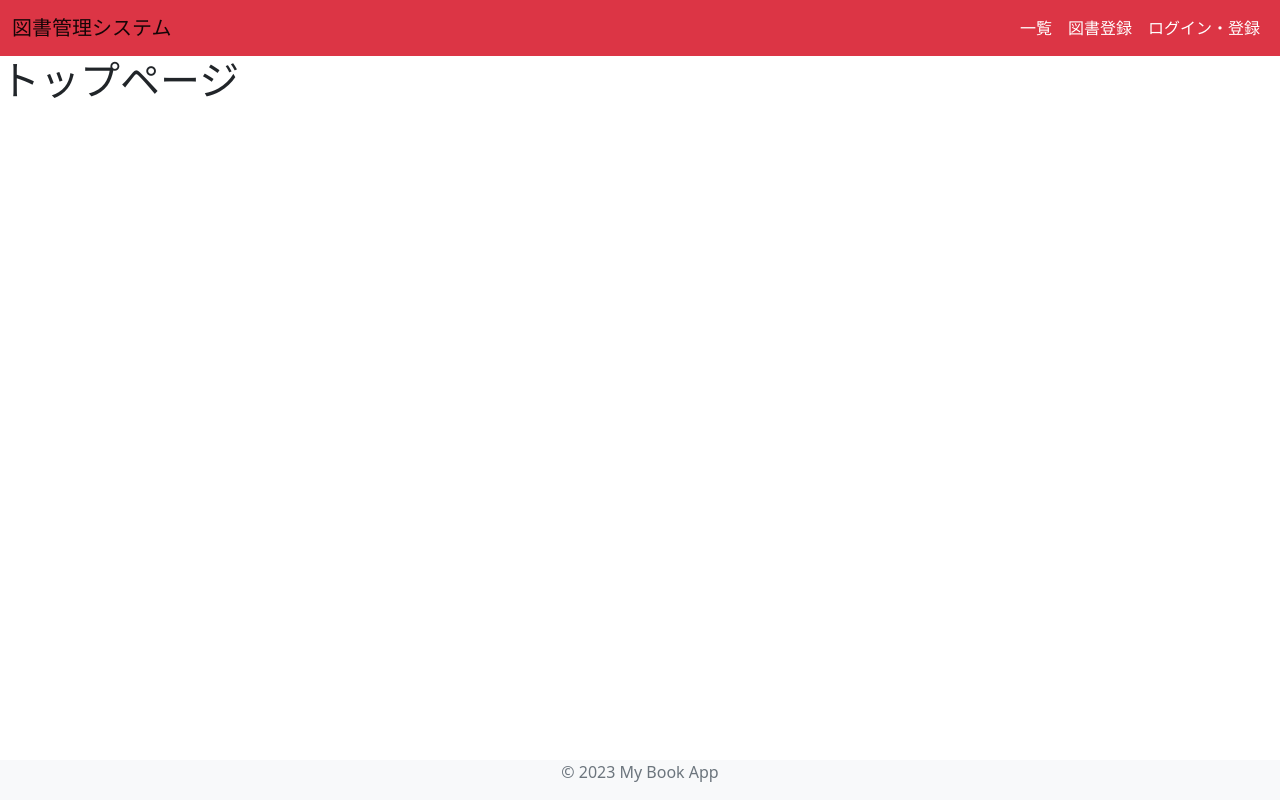
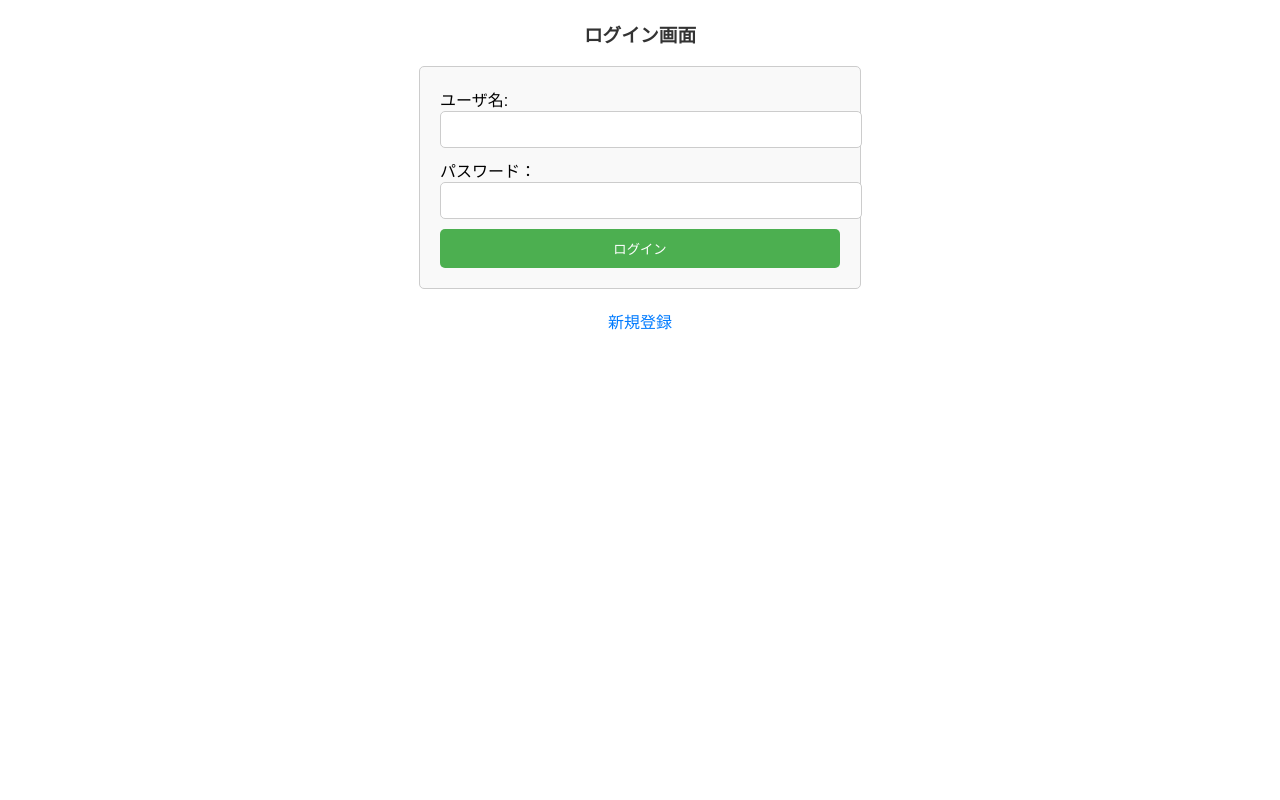
Before and after one commit to yutta444/book-management, a Flask app: page / in a window 1280 px wide. Run offline with Flask 3, Linux system fonts and the light colour scheme.

Commit message:
機能の追加

```diff
--- a/app.py
+++ b/app.py
@@ -5,6 +5,7 @@ import random
 from datetime import timedelta
 
 app = Flask(__name__)
+app.secret_key = ''.join(random.choices(string.ascii_letters, k=256))
 
 # レイアウトサンプル
 
@@ -12,6 +13,15 @@ app = Flask(__name__)
 @app.route('/')
 def sample_top():
     return render_template('index.html')
+
+# 図書登録遷移
+
+
+@app.route('/book')
+def book_register():
+    return render_template('book.html')
+
+# 図書登録
 
 
 @app.route('/book_exe', methods=['POST'])
@@ -33,19 +43,130 @@ def book_exe():
 
 
 @app.route('/list')
-def sample_list():
+def list_exe():
     book_list = db.select_all_books()
     return render_template('list.html', books=book_list)
 
+# 図書削除
+
+
+@app.route('/book_delete', methods=['GET'])
+def book_delete():
+    book_id = request.args.get('id')
+    return render_template('book_delete.html', id=book_id)
+
+# 図書削除
+
+
+@app.route('/book_delete', methods=['post'])
+def book_delete_exe():
+    id = request.form.get('id')
+    db.delete_book(id)
+    book_list = db.select_all_books()
+    return render_template('mypage.html', books=book_list)
+
 
 @app.route('/book')
-def sample_register():
-    return render_template('book.html')
+def delete_exe():
+    return render_template('book_delete.html')
 
 
-@app.route('/search')
-def sample_search():
-    return render_template('search.html')
+# 他の関数定義の後にsearch_books関数を追加
+
+@app.route('/search_books', methods=['POST'])
+def search_books():
+    search_query = request.form.get('search_query')
+
+    # 検索クエリが入力されている場合にのみ検索を実行
+    if search_query:
+        connection = db.get_connection()
+        cursor = connection.cursor()
+
+        # 部分一致で書籍を検索
+        sql = "SELECT isbn, title, author, publisher, pages FROM book_management WHERE title LIKE %s"
+        cursor.execute(sql, ('%' + search_query + '%',))
+        search_results = cursor.fetchall()
+
+        cursor.close()
+        connection.close()
+
+        return render_template('search.html', books=search_results)
+    else:
+        # 検索クエリが入力されていない場合は、書籍リストを表示
+        book_list = db.select_all_books()
+        return render_template('search.html', books=book_list)
+
+
+@app.route('/', methods=['GET'])
+def index():
+    msg = request.args.get('msg')
+
+    if msg == None:
+        return render_template('index.html')
+    else:
+        return render_template('index.html', msg=msg)
+
+
+@app.route('/', methods=['POST'])
+def login():
+    user_name = request.form.get('username')
+    password = request.form.get('password')
+
+    # ログイン判定
+    if db.login(user_name, password):
+        session['user'] = True  # session にキー：'user', バリュー:True を追加
+        session['username'] = user_name
+        session.permanent = True  # session の有効期限を有効化
+        app.permanent_session_lifetime = timedelta(
+            minutes=1)  # session の有効期限を 5 分に設定
+        return redirect(url_for('mypage'))
+    else:
+        error = 'ユーザ名またはパスワードが違います。'
+
+        # dictで返すことでフォームの入力量が増えても可読性が下がらない。
+        input_data = {'user_name': user_name, 'password': password}
+        return render_template('index.html', error=error, data=input_data)
+
+
+@app.route('/mypage', methods=['GET'])
+def mypage():
+    # session があれば mypage.html を表示
+    if 'user' in session:
+        book_list = db.select_all_books()
+        return render_template('mypage.html', books=book_list)
+    else:
+        return redirect(url_for('index'))  # session がなければログイン画面にリダイレクト
+
+# 図書の詳細表示
+
+
+@app.route('/detail', methods=['GET'])
+def book_detail():
+    id = request.args.get('id')
+    isbn = request.args.get('isbn')
+    title = request.args.get('title')
+    author = request.args.get('author')
+    publisher = request.args.get('publisher')
+    pages = request.args.get('pages')
+
+    book = db.select_book_detail(isbn)
+
+    session['id'] = id
+    session['title'] = title
+
+    return render_template('book_detail.html', book=book)
+
+
+@app.route('/edit', methods=['GET'])
+def book_edit():
+    book_id = request.args.get('id')
+    title = request.args.get('title')
+    return render_template('book_edit.html', id=book_id, title=title)
+
+
+@app.route('/register')
+def register_form():
+    return render_template('register.html')
 
 
 @app.route('/logout')
@@ -54,26 +175,26 @@ def logout():
     return redirect(url_for('index'))  # ログイン画面にリダイレクト
 
 
-# @app.route('/register_exe', methods=['POST'])
-# def register_exe():
-#     user_name = request.form.get('username')
-#     password = request.form.get('password')
+@app.route('/register_exe', methods=['POST'])
+def register_exe():
+    user_name = request.form.get('username')
+    password = request.form.get('password')
 
-#     if user_name == '':
-#         error = 'ユーザ名が未入力です。'
-#         return render_template('register.html', error=error, user_name=user_name, password=password)
-#     if password == '':
-#         error = 'パスワードが未入力です。'
-#         return render_template('register.html', error=error)
+    if user_name == '':
+        error = 'ユーザ名が未入力です。'
+        return render_template('register.html', error=error, user_name=user_name, password=password)
+    if password == '':
+        error = 'パスワードが未入力です。'
+        return render_template('register.html', error=error)
 
-#     count = db.insert_user(user_name, password)
+    count = db.insert_user(user_name, password)
 
-#     if count == 1:
-#         msg = '登録が完了しました。'
-#         return redirect(url_for('index', msg=msg))
-#     else:
-#         error = '登録に失敗しました。'
-#         return render_template('register.html', error=error)
+    if count == 1:
+        msg = '登録が完了しました。'
+        return redirect(url_for('index', msg=msg))
+    else:
+        error = '登録に失敗しました。'
+        return render_template('register.html', error=error)
 
 
 if __name__ == "__main__":
--- /dev/null
+++ b/static/css/index.css
@@ -0,0 +1,68 @@
+/* CSS Styles for the Login Page */
+body {
+  font-family: Arial, sans-serif;
+  margin: 20px;
+}
+
+h3 {
+  text-align: center;
+  color: #333;
+}
+
+form {
+  max-width: 400px;
+  margin: 0 auto;
+  padding: 20px;
+  border: 1px solid #ccc;
+  border-radius: 5px;
+  background-color: #f9f9f9;
+}
+
+input[type='text'],
+input[type='password'] {
+  width: 100%;
+  padding: 10px;
+  margin-bottom: 10px;
+  border: 1px solid #ccc;
+  border-radius: 5px;
+}
+
+button[type='submit'] {
+  display: block;
+  width: 100%;
+  padding: 10px;
+  background-color: #4caf50;
+  color: white;
+  border: none;
+  border-radius: 5px;
+  cursor: pointer;
+}
+
+button[type='submit']:hover {
+  background-color: #45a049;
+}
+
+a {
+  display: block;
+  text-align: center;
+  margin-top: 20px;
+  color: #007bff;
+  text-decoration: none;
+}
+
+a:hover {
+  text-decoration: underline;
+}
+
+p {
+  margin: 5px 0;
+}
+
+/* Message Colors */
+p[style='color:red'] {
+  color: red;
+}
+
+p[style='color:blue'] {
+  color: blue;
+}
--- a/templates/book.html
+++ b/templates/book.html
@@ -12,7 +12,9 @@
     タイトル：<input type="text" name="title"><br>
     著者：<input type="text" name="author"><br>
     出版社：<input type="text" name="publisher"><br>
-    ページ数：<input type="number" name="pages"><br>
+    ページ数：<input type="text" name="pages"><br>
     <button type="submit">登録</button>
   </form>
+
+  <a href="javascript:history.back()">戻る</a>
 {% endblock %}
--- /dev/null
+++ b/templates/book_search.html
@@ -0,0 +1,5 @@
+<h1>書籍検索</h1>
+<form action="/search" method="post">
+    <input type="text" name="search_query" placeholder="検索キーワード">
+    <input type="submit" value="検索">
+</form>
--- a/templates/index.html
+++ b/templates/index.html
@@ -1,12 +1,24 @@
-{% extends "layout.html" %}
-
-{% block css %}
-<!-- なし -->
-{% endblock %}
-
-{% block content %}
-  <h1>トップページ</h1>
-
-
-
-{% endblock %}
+<!DOCTYPE html>
+<html lang="en">
+<head>
+  <meta charset="UTF-8">
+  <meta name="viewport" content="width=device-width, initial-scale=1.0">
+  <link rel="stylesheet" href="{{url_for('static', filename='/css/index.css')}}">
+  <title>Document</title>
+</head>
+<body>
+  <h3>ログイン画面</h3>
+  {% if error != null %}
+    <p style="color:red">{{error}}</p>
+  {% endif %}
+  {% if msg != null %}
+    <p style="color:blue">{{msg}}</p>
+  {% endif %}
+  <form action="{{url_for('login')}}" method="post">
+    ユーザ名:<input type="text" name="username" value="{{data.user_name if data is defined else ''}}"><br>
+    パスワード：<input type="password" name="password" value="{{data.password if data is defined else ''}}"><br>
+    <button type="submit">ログイン</button>
+  </form>
+  <a href="{{url_for('register_form')}}">新規登録</a>
+</body>
+</html>
--- a/templates/layout.html
+++ b/templates/layout.html
@@ -13,26 +13,28 @@
   <header>
     <nav class="navbar navbar-expand-lg navbar-light bg-danger">
       <div class="container-fluid">
-        <a class="navbar-brand" href="{{url_for('sample_top')}}">図書管理システム</a>
+        <a class="navbar-brand" href="{{url_for('mypage')}}">図書管理システム</a>
         <div class="collapse navbar-collapse" id="navbarNavAltMarkup">
           <div class="navbar-nav ms-auto">
-            <a class="nav-link" href="{{url_for('sample_list')}}">一覧</a>
-            <a class="nav-link" href="{{url_for('sample_register')}}">図書登録</a>
-            <a class="nav-link" href="{{url_for('sample_register')}}">ログイン・登録</a>
+            <a class="nav-link" href="{{url_for('list_exe')}}">一覧</a>
+            <a class="nav-link" href="{{url_for('book_register')}}">図書登録</a>
+            <a class="nav-link" href="{{url_for('logout')}}">ログアウト</a>
           </div>
         </div>
       </div>
     </nav>
   </header>
 
+  <p>{{ session['username'] }}でログイン中</p>
+
   {% block content %}
-  <!-- ここにメインコンテンツを埋め込む -->
+
   {% endblock %}
 
-  <footer class="footer bg-light fixed-bottom">
-    <div class="container">
+  <footer>
       <p class="text-muted text-center">© 2023 My Book App</p>
     </div>
   </footer>
+
 </body>
 </html>
--- a/templates/register.html
+++ b/templates/register.html
@@ -10,7 +10,7 @@
   {% if error != null %}
     <p style="color:red">{{error}}</p>
   {% endif %}
-  <form action="{{url_for('book_exe')}}" method="post">
+  <form action="{{url_for('register_exe')}}" method="post">
     ユーザ名:<input type="text" name="username" value="{{user_name}}"><br>
     パスワード：<input type="password" name="password" value="{{password}}"><br>
     <button type="submit">登録</button>
```
Also changed, not shown: db.py (+108 -1 lines), static/css/book.css (added, +34 -0 lines), templates/book_delete.html (added, +13 -0 lines), templates/book_detail.html (added, +22 -0 lines), templates/mypage.html (+35 -13 lines), templates/search.html (added, +32 -0 lines), user.py (added, +70 -0 lines), static/css/top.css (added).
